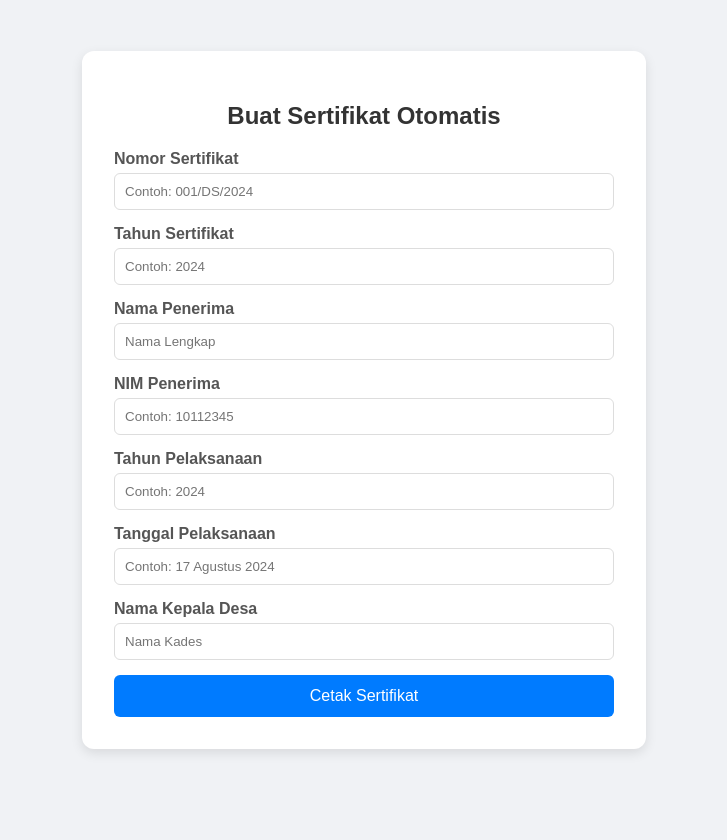
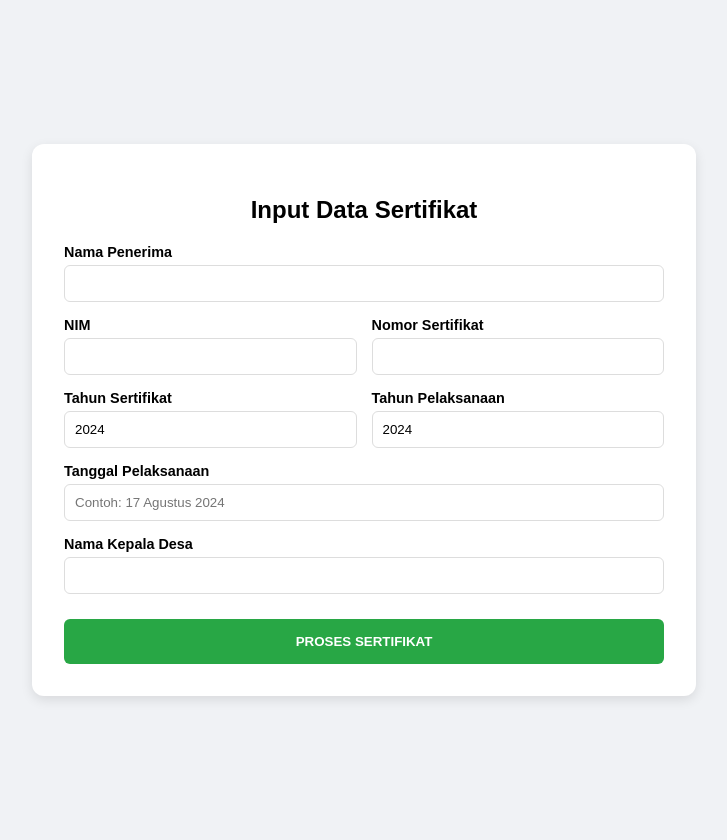
Before and after one commit to AbizzarG/AutoCertificate, a PHP site: page / in a window 1280 px wide. Shown: the whole page, without its empty margins (276-1003 px from the left). Before the commit the page ends 753 px from the top, so only its background shows below. Run offline with PHP 8.4, Linux system fonts and the light colour scheme.

Commit message:
feat: code v2

```diff
--- a/index.php
+++ b/index.php
@@ -1,52 +1,123 @@
 <?php
-// --- 1. KONFIGURASI SISTEM ---
-$fontName = '/Poppins-Regular.ttf'; // Pastikan file ini ada
-$fontFile = realpath(__DIR__ . '/' . $fontName);
-$templateFile = __DIR__ . '/template.png'; // Pastikan file ini ada
-$outputDir = __DIR__ . '/hasil_sertifikat/';
-$fontSize = 50; // Ukuran font default (bisa diubah)
-$fontColor = [0, 0, 0]; // Warna Hitam (R, G, B)
+// --- 1. SETUP FOLDER ---
+$templateFile = __DIR__ . '/template.png';
+$outputDir    = __DIR__ . '/hasil_sertifikat/';
 
-// Buat folder output jika belum ada
-if (!file_exists($outputDir)) {
-    mkdir($outputDir, 0777, true);
-}
+if (!file_exists($outputDir)) { mkdir($outputDir, 0777, true); }
 
-// Variabel untuk menampung pesan sukses/error
 $pesan = "";
 $fileDownload = "";
 
-// --- 2. PROSES JIKA TOMBOL DITEKAN ---
+// --- 2. PROSES UTAMA ---
 if ($_SERVER['REQUEST_METHOD'] === 'POST') {
 
-    // Cek kelengkapan file aset
-    if (!$fontFile || !file_exists($fontFile)) {
-        die("Error: File font '$fontName' tidak ditemukan.");
-    }
-    if (!file_exists($templateFile)) {
-        die("Error: File template.png tidak ditemukan.");
+    if (!file_exists($templateFile)) { die("Error: File template.png tidak ditemukan."); }
+
+    // Load Gambar Template
+    $ext = pathinfo($templateFile, PATHINFO_EXTENSION);
+    $image = (strtolower($ext) == 'png') ? imagecreatefrompng($templateFile) : imagecreatefromjpeg($templateFile);
+
+    // --- 3. KONFIGURASI SPESIFIK PER ITEM ---
+    // Di sini Anda mengatur Font, Ukuran, Warna, dan Posisi masing-masing
+
+    $dataSertifikat = [
+
+        // 1. Nomor Sertifikat (Biasanya font tegas/kecil)
+        'no_sertifikat' => [
+            'text'  => $_POST['no_sertifikat'],
+            'x'     => 657  ,
+            'y'     => 437,
+            'size'  => 30,                 // Ukuran Font
+            'font'  => '/Poppins-Regular.ttf',   // Nama File Font
+            'color' => [30, 54, 83]
+        ],
+
+        // 2. Tahun Sertifikat
+        'thn_sertifikat' => [
+            'text'  => $_POST['thn_sertifikat'],
+            'x'     => 1233,
+            'y'     => 437,
+            'size'  => 30,
+            'font'  => '/Poppins-Regular.ttf',
+            'color' => [30, 54, 83]
+        ],
+
+        // 3. Nama Penerima (Biasanya Paling Besar & Font Bagus)
+        'nama_penerima' => [
+            'text'  => $_POST['nama_penerima'],
+            'x'     => 'CENTER',
+            'y'     => 760,
+            'size'  => 90,                 // Ukuran Lebih Besar
+            'font'  => '/PinyonScript-Regular.ttf',   // Font Sambung/Latin
+            'color' => [225, 167, 48]      // Warna Emas (Dark Goldenrod)
+        ],
+
+        // 4. NIM Penerima
+        'nim_penerima' => [
+            'text'  => $_POST['nim_penerima'],
+            'x'     => 930,
+            'y'     => 854,
+            'size'  => 36,
+            'font'  => '/Poppins-Regular.ttf',
+            'color' => [30, 54, 83]
+        ],
+
+        // 5. Tahun Pelaksanaan
+        'thn_laksana' => [
+            'text'  => $_POST['thn_laksana'],
+            'x'     => 1420,
+            'y'     => 930,
+            'size'  => 26,
+            'font'  => '/Poppins-Regular.ttf',
+            'color' => [0, 0, 0]
+        ],
+
+        // 6. Tanggal Pelaksanaan
+        'tgl_laksana' => [
+            'text'  => $_POST['tgl_laksana'],
+            'x'     => 730,
+            'y'     => 975,
+            'size'  => 26,
+            'font'  => '/Poppins-Regular.ttf',
+            'color' => [0, 0, 0]
+        ],
+
+        // 7. Nama Kepala Desa
+        'kades' => [
+            'text'  => $_POST['kades'],
+            'x'     => 320,
+            'y'     => 1160,
+            'size'  => 30,
+            'font'  => '/Poppins-Regular.ttf', // Atau font tanda tangan jika ada
+            'color' => [30, 54, 83]       // Warna Navy Blue
+        ]
+    ];
+
+    // --- LOOP PROCESSING ---
+    foreach ($dataSertifikat as $key => $item) {
+        // 1. Validasi Font Path
+        $fontPath = realpath(__DIR__ . '/' . $item['font']);
+        if (!$fontPath) {
+            // Fallback jika font khusus tidak ada, pakai default sistem (biar tidak error fatal)
+            // Tapi sebaiknya pastikan file font ada.
+            die("Error: Font '{$item['font']}' tidak ditemukan di folder.");
         }
 
-    // Load Gambar
-    $ext = pathinfo($templateFile, PATHINFO_EXTENSION);
-    $image = (strtolower($ext) == 'png') ? imagecreatefrompng($templateFile) : imagecreatefromjpeg($templateFile);
-    $color = imagecolorallocate($image, $fontColor[0], $fontColor[1], $fontColor[2]);
+        // 2. Buat Warna Khusus untuk item ini
+        // Format array color [Red, Green, Blue]
+        $colorAllocated = imagecolorallocate($image, $item['color'][0], $item['color'][1], $item['color'][2]);
 
-    // --- DAFTAR INPUT & KOORDINAT (Sesuai Request Anda) ---
-    // Format: 'name_di_form' => [X, Y, 'Nilai yang diinput']
-    $inputs = [
-        'no_sertifikat' => ['x' => 660,  'y' => 437,  'text' => $_POST['no_sertifikat']],
-        'thn_sertifikat'=> ['x' => 1253, 'y' => 437,  'text' => $_POST['thn_sertifikat']],
-        'nama_penerima' => ['x' => 580,  'y' => 760,  'text' => $_POST['nama_penerima']],
-        'nim_penerima'  => ['x' => 955,  'y' => 820,  'text' => $_POST['nim_penerima']],
-        'thn_laksana'   => ['x' => 1420, 'y' => 930,  'text' => $_POST['thn_laksana']],
-        'tgl_laksana'   => ['x' => 730,  'y' => 975,  'text' => $_POST['tgl_laksana']],
-        'kades'         => ['x' => 370,  'y' => 1160, 'text' => $_POST['kades']],
-    ];
-
-    // Loop untuk menulis setiap data ke gambar
-    foreach ($inputs as $key => $data) {
-        imagettftext($image, $fontSize, 0, $data['x'], $data['y'], $color, $fontFile, $data['text']);
+        // 3. Tulis Teks
+        imagettftext(
+            $image,
+            $item['size'],
+            0, // Sudut kemiringan (0 = lurus)
+            $item['x'],
+            $item['y'],
+            $colorAllocated,
+            $fontPath,
+            $item['text']
+        );
     }
 
     // Simpan File
@@ -67,69 +138,68 @@ if ($_SERVER['REQUEST_METHOD'] === 'POST') {
 <head>
     <meta charset="UTF-8">
     <meta name="viewport" content="width=device-width, initial-scale=1.0">
-    <title>Generator Sertifikat Desa</title>
+    <title>Generator Sertifikat Custom</title>
     <style>
-        body { font-family: sans-serif; background-color: #f0f2f5; display: flex; justify-content: center; align-items: center; min-height: 100vh; margin: 0; }
-        .card { background: white; padding: 2rem; border-radius: 12px; box-shadow: 0 4px 12px rgba(0,0,0,0.1); width: 100%; max-width: 500px; }
-        h2 { text-align: center; color: #333; margin-bottom: 20px; }
-        .form-group { margin-bottom: 15px; }
-        label { display: block; margin-bottom: 5px; font-weight: bold; color: #555; }
-        input[type="text"], input[type="number"], input[type="date"] { width: 100%; padding: 10px; border: 1px solid #ddd; border-radius: 6px; box-sizing: border-box; }
-        button { width: 100%; padding: 12px; background-color: #007bff; color: white; border: none; border-radius: 6px; font-size: 16px; cursor: pointer; transition: 0.3s; }
-        button:hover { background-color: #0056b3; }
-        .alert { padding: 15px; background-color: #d4edda; color: #155724; border-radius: 6px; margin-bottom: 20px; text-align: center; }
-        .btn-download { display: inline-block; margin-top: 10px; text-decoration: none; font-weight: bold; color: #155724; border-bottom: 2px solid #155724; }
+        body { font-family: sans-serif; background-color: #f0f2f5; display: flex; justify-content: center; align-items: center; min-height: 100vh; margin: 0; padding: 20px;}
+        .card { background: white; padding: 2rem; border-radius: 12px; box-shadow: 0 4px 12px rgba(0,0,0,0.1); width: 100%; max-width: 600px; }
+        h2 { text-align: center; margin-bottom: 20px; }
+        .grid-form { display: grid; grid-template-columns: 1fr 1fr; gap: 15px; }
+        .full-width { grid-column: span 2; }
+        label { display: block; margin-bottom: 5px; font-weight: bold; font-size: 0.9rem; }
+        input { width: 100%; padding: 10px; border: 1px solid #ddd; border-radius: 6px; box-sizing: border-box; }
+        button { width: 100%; padding: 15px; background-color: #28a745; color: white; border: none; border-radius: 6px; font-weight: bold; cursor: pointer; margin-top: 10px;}
+        button:hover { background-color: #218838; }
+        .alert { background: #d4edda; color: #155724; padding: 15px; border-radius: 6px; text-align: center; margin-bottom: 15px; }
+        .btn-dl { color: #155724; font-weight: bold; }
     </style>
 </head>
 <body>
 
 <div class="card">
-        <h2>Buat Sertifikat Otomatis</h2>
+    <h2>Input Data Sertifikat</h2>
 
     <?php if ($pesan): ?>
         <div class="alert">
             <?= $pesan ?> <br>
-                <a href="<?= $fileDownload ?>" download class="btn-download">Download Sertifikat (Klik Disini)</a>
+            <a href="<?= $fileDownload ?>" download class="btn-dl">>> Download Sertifikat Siap Cetak <<</a>
         </div>
     <?php endif; ?>
 
-        <form method="POST" action="">
-            <div class="form-group">
-                <label>Nomor Sertifikat</label>
-                <input type="text" name="no_sertifikat" placeholder="Contoh: 001/DS/2024" required>
+    <form method="POST" class="grid-form">
+        <div class="full-width">
+            <label>Nama Penerima</label>
+            <input type="text" name="nama_penerima" required>
         </div>
 
-            <div class="form-group">
-                <label>Tahun Sertifikat</label>
-                <input type="text" name="thn_sertifikat" placeholder="Contoh: 2024" required>
+        <div>
+            <label>NIM</label>
+            <input type="text" name="nim_penerima" required>
+        </div>
+        <div>
+            <label>Nomor Sertifikat</label>
+            <input type="text" name="no_sertifikat" required>
         </div>
 
-            <div class="form-group">
-                <label>Nama Penerima</label>
-                <input type="text" name="nama_penerima" placeholder="Nama Lengkap" required>
+        <div>
+            <label>Tahun Sertifikat</label>
+            <input type="text" name="thn_sertifikat" value="2024" required>
+        </div>
+        <div>
+            <label>Tahun Pelaksanaan</label>
+            <input type="text" name="thn_laksana" value="2024" required>
         </div>
 
-            <div class="form-group">
-                <label>NIM Penerima</label>
-                <input type="text" name="nim_penerima" placeholder="Contoh: 10112345" required>
-            </div>
-
-            <div class="form-group">
-                <label>Tahun Pelaksanaan</label>
-                <input type="text" name="thn_laksana" placeholder="Contoh: 2024" required>
-            </div>
-
-            <div class="form-group">
+        <div class="full-width">
             <label>Tanggal Pelaksanaan</label>
             <input type="text" name="tgl_laksana" placeholder="Contoh: 17 Agustus 2024" required>
         </div>
 
-            <div class="form-group">
+        <div class="full-width">
             <label>Nama Kepala Desa</label>
-                <input type="text" name="kades" placeholder="Nama Kades" required>
+            <input type="text" name="kades" required>
         </div>
 
-            <button type="submit">Cetak Sertifikat</button>
+        <button type="submit" class="full-width">PROSES SERTIFIKAT</button>
     </form>
 </div>
 
```
Also changed, not shown: Template.png, hasil_sertifikat/Sertifikat_M._Abizzar_Gamadrian.png. Lines whose indentation alone changed are shown as unchanged.
